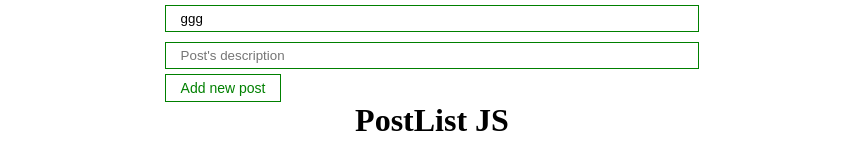
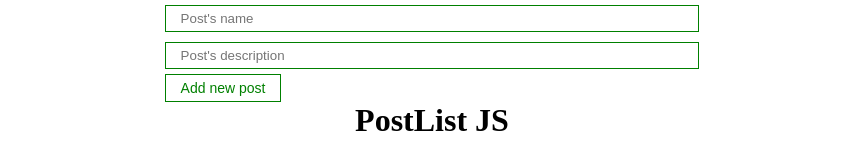
Before and after one commit to goyalion17/react_fund_course2.0, a React (Create React App) app: page / in a window 1280 px wide. Shown: the top 152 px of the page, without its empty margins (208-1071 px from the left). Built offline with nearby package versions, Linux system fonts and the light colour scheme.

Commit message:
Prevent page refresh on form submit

```diff
--- a/src/App.js
+++ b/src/App.js
@@ -11,9 +11,10 @@ function App() {
     {id: 3, title: 'Javascript2', body: 'Description'},
   ])
 
-  const [title, setTitle] = useState('ggg');
+  const [title, setTitle] = useState('');
 
-  const addNewPost = () => {
+  const addNewPost = (e) => {
+    e.preventDefault();
     console.log('title: ', title);
   }
 
@@ -25,7 +26,11 @@ function App() {
           onChange={e => setTitle(e.target.value)}
           type="text"
           placeholder="Post's name"/>
-        <MyInput type="text" placeholder="Post's description"/>
+        <MyInput
+          value={title}
+          onChange={e => setTitle(e.target.value)}
+          type="text"
+          placeholder="Post's description"/>
         <MyButton onClick={addNewPost}>Add new post</MyButton>
       </form>
       <PostList posts={posts} title={'PostList JS'}/>
--- a/src/component/UI/input/MyInput.jsx
+++ b/src/component/UI/input/MyInput.jsx
@@ -1,10 +1,10 @@
 import React from 'react';
 import classes from "./MyInput.module.css"
 
-const MyInput = (props) => {
+const MyInput = React.forwardRef((props, ref) => {
     return (
-        <input className={classes.myInput} {...props} />
+        <input ref={ref} className={classes.myInput} {...props} />
     )
-}
+})
 
 export default MyInput;
```
